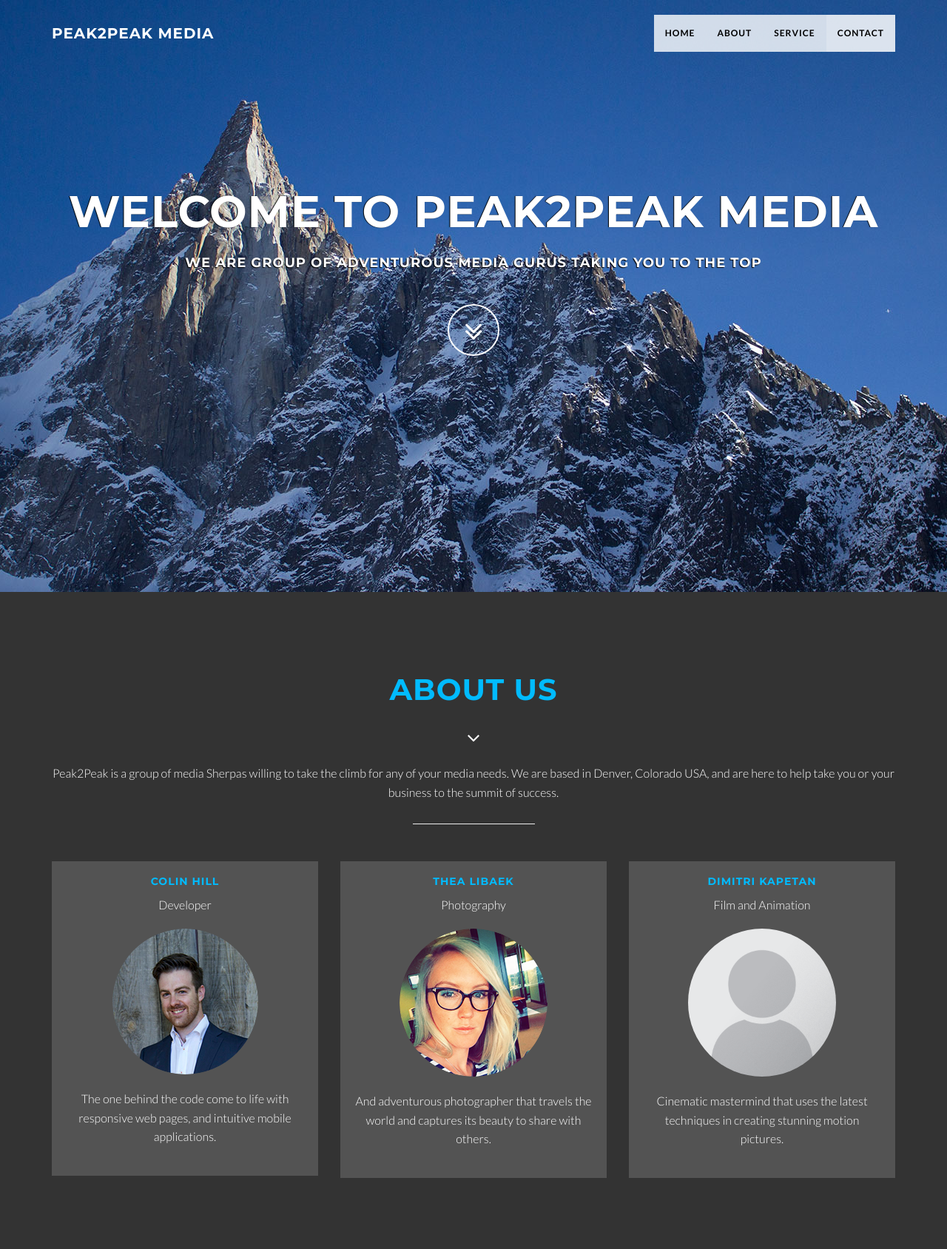
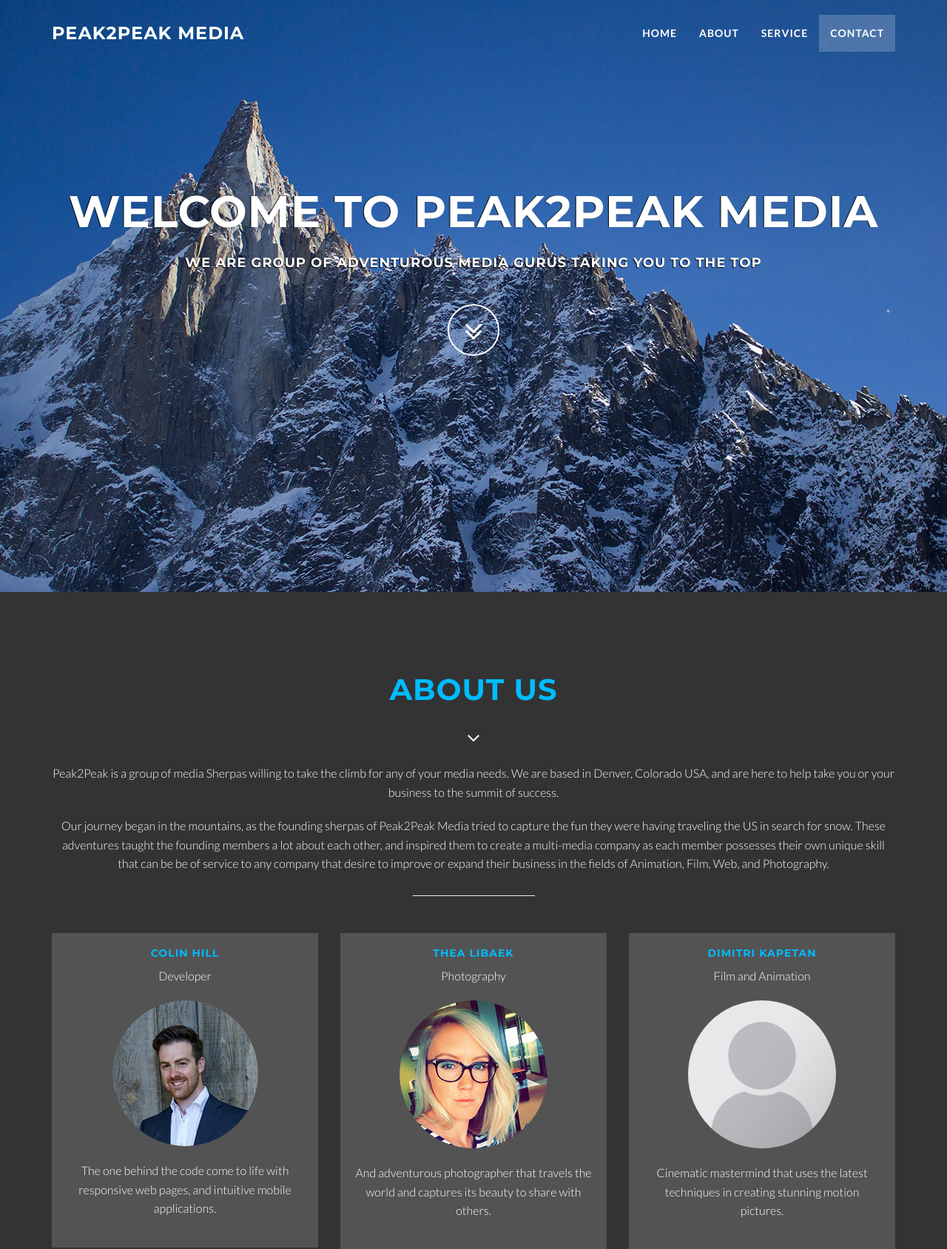
Before and after one commit to chill5018/Peak2Peak, a PHP site: page /index.html in a window 1280 px wide. Shown: the top 1688 px of the page at 74% size. Run offline with PHP 8.4, Linux system fonts and the light colour scheme.

Commit message:
The Home Page:
The Nav Bar has been changed to get rid of the pills around the letters for a cleaner look in the intro section

StuffLogr page has begun development.

404 Page is still waiting to be executed

Portfolio Page is Still raw.

Removed more stock imagery

```diff
--- a/css/style.css
+++ b/css/style.css
@@ -50,7 +50,7 @@
 a:hover,
 a:focus {
     text-decoration: none;
-    color: #176e61;
+    color: #00bbff;
 }
 
 .light {
@@ -75,7 +75,7 @@
 
 .navbar-brand h1{
 	color: #fff;
-  font-size: 20px;
+  font-size: 24px;
   line-height: 40px;
 }
 
@@ -84,7 +84,7 @@
 }
 
 .nav.navbar-nav {
-    background-color: rgba(255,255,255,.8);
+/*     background-color: rgba(255,255,255,.8); */
 }
 
 .navbar-custom.top-nav-collapse .nav.navbar-nav {
@@ -93,9 +93,9 @@
 
 
 .navbar-custom ul.nav li a {
-	font-size: 12px;
+	font-size: 14px;
 	letter-spacing: 1px;
-    color: #000;
+    color: #ffffff;
 	text-transform: uppercase;
 	font-weight: 700;
 }
--- a/index.html
+++ b/index.html
@@ -1,11 +1,12 @@
 <!DOCTYPE html>
+
 <html lang="en">
 
 <head>
     <meta charset="utf-8">
     <meta name="viewport" content="width=device-width, initial-scale=1.0">
-    <meta name="description" content="">
-    <meta name="author" content="">
+    <meta name="description" content="A group of media sherpas ready for any challenge to bring your business to the summit of success. ">
+    <meta name="author" content="Peak2Peak Media LLC">
 
     <title>Peak2Peak Media</title>
 
@@ -96,6 +97,7 @@
 		<div class="container">
 
 			<p>Peak2Peak is a group of media Sherpas willing to take the climb for any of your media needs. We are based in Denver, Colorado USA, and are here to help take you or your business to the summit of success. </p>
+			<p> Our journey began in the mountains, as the founding sherpas of Peak2Peak Media tried to capture the fun they were having traveling the US in search for snow. These adventures taught the founding members a lot about each other, and inspired them to create a multi-media company as each member possesses their own unique skill that can be be of service to any company that desire to improve or expand their business in the fields of Animation, Film, Web, and Photography. </p>
 
 		<div class="row">
 			<div class="col-lg-2 col-lg-offset-5">
@@ -134,7 +136,7 @@
                     <div class="inner">
 						<h5>Dimitri Kapetan</h5>
                         <p class="subtitle">Film and Animation</p>
-                        <div class="avatar"><img src="imgs/placeholder_user.png" radius="100" height="200px" width="200px" alt="" class="img-responsive img-circle" /></div>
+                        <div class="avatar"><img src="imgs/placeholder_user.png" height="200" width="200" alt="" class="img-responsive img-circle" /></div>
                         <p class="subtitle">Cinematic mastermind that uses the latest techniques in creating stunning motion pictures.</p>
 
                     </div>
@@ -291,7 +293,7 @@
                             <label for="subject">
                                 Subject</label>
                             <select id="subject" name="subject" class="form-control" required="required">
-                                <option value="na" selected="">Choose One:</option>
+                                <option value="" selected="">Choose One:</option>
                                 <option value="service">General Customer Service</option>
                                 <option value="suggestions">Suggestions</option>
                                 <option value="product">Product Support</option>
@@ -336,7 +338,7 @@
                             <li class="social-facebook"><a href="http://www.facebook.com/peak2peakproductions" target="_blank"><i class="fa fa-facebook"></i></a></li>
                             <li class="social-twitter"><a href="http://www.twitter.com/peak2peakpro" target="_blank"><i class="fa fa-twitter"></i></a></li>
                             <li class="social-vimeo"><a href="http://www.vimeo.com/peak2peakproductions" target="_blank"><i class="fa fa-vimeo-square"></i></a></li>
-                            <li class="social-instagram"><a href="#" target="_blank"><i class="fa fa-instagram"></i></a></li>
+                            <li class="social-instagram"><a href="http://www.instagram.com/peak2peakproductions" target="_blank"><i class="fa fa-instagram"></i></a></li>
                         </ul>
 				</address>
 
```
Also changed, not shown: imgs/kristoffer-pow-bw-web.html (deleted, +0 -11 lines), imgs/peakbg.html (deleted, +0 -11 lines), portfolio/index.html (+10 -6 lines), img/bg1.jpg (deleted), img/team/1.jpg (deleted), img/team/2.jpg (deleted), img/team/3.jpg (deleted), img/team/4.jpg (deleted), img/works/5.jpg (deleted), img/works/6.jpg (deleted), img/works/7.jpg (deleted), img/works/8.jpg (deleted).
